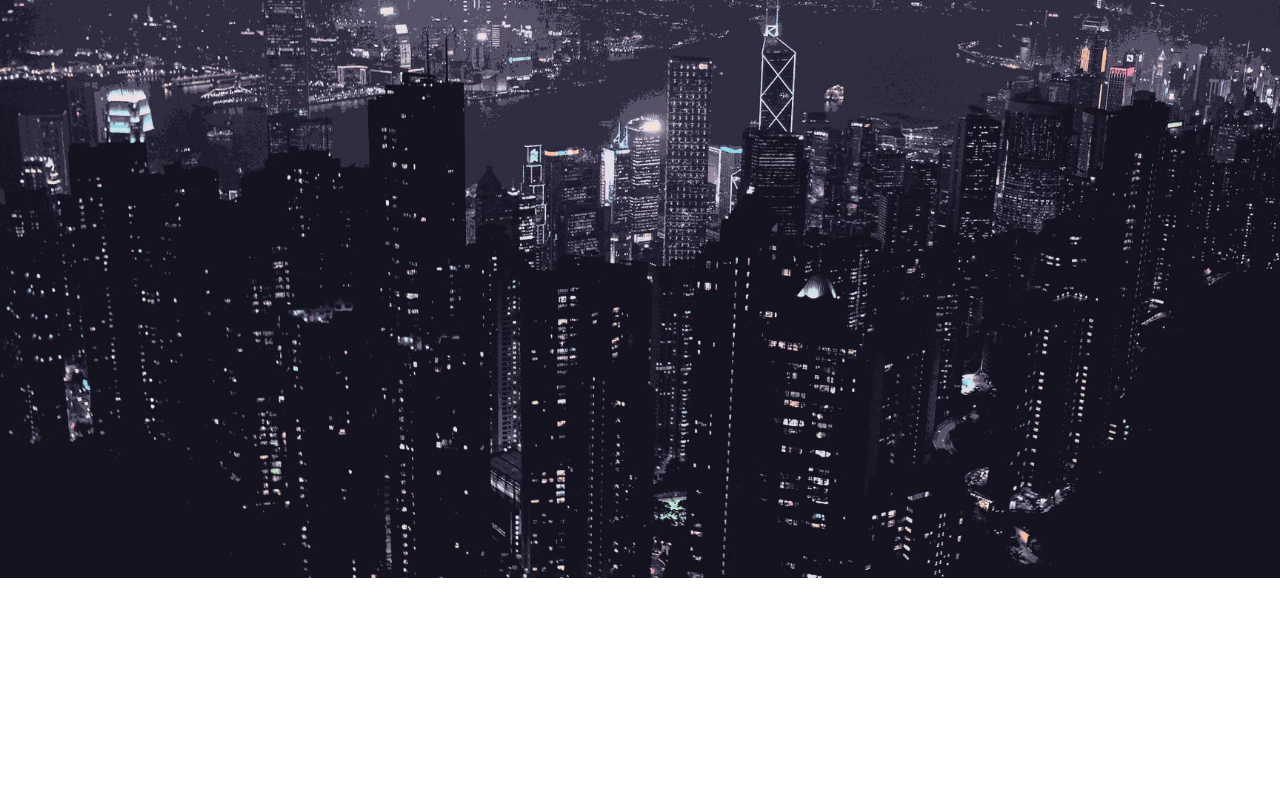
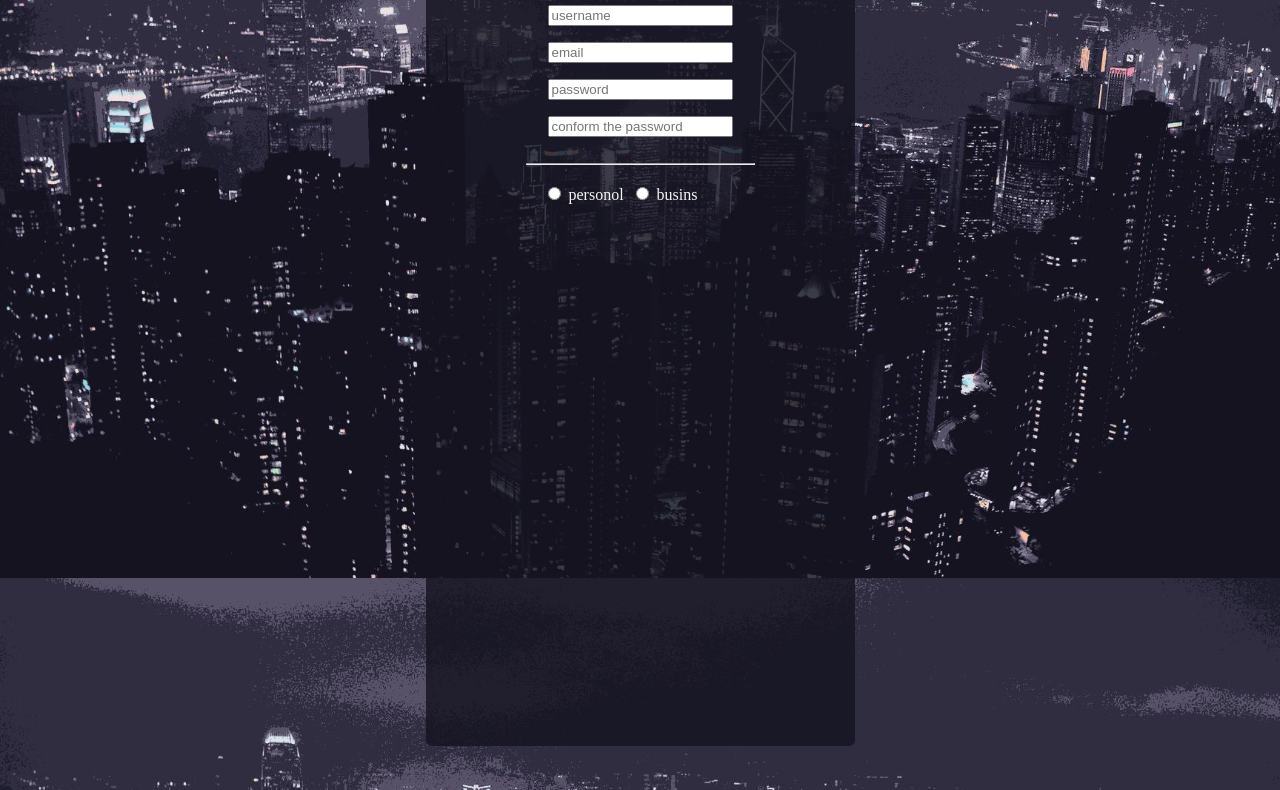
Before and after one commit to Mujtaba-abd/Register-Form, a plain HTML site: page index.html in a window 1280 px wide. Shown: the part 222-1012 px from the top of the page. Before the commit the page ends 800 px from the top, so only its background shows below. Drawn offline with Linux system fonts and the light colour scheme.

Commit message:
adding four inputs for username and email and password and starting the account type

```diff
--- a/index.html
+++ b/index.html
@@ -7,6 +7,35 @@
     <link rel="stylesheet" href="style.css">
 </head>
 <body>
+    <main>
+        <h1>Regester</h1>
+            <form action="">
+                <fieldset>
+                    <figcaption>
+                        <input type="text" placeholder="username" required>
+                    </figcaption>
 
+                <figcaption>
+                <input type="email" placeholder="email" required>
+                </figcaption>
+
+                <figcaption>
+                <input type="password" placeholder="password" required>
+                </figcaption>
+
+                <figcaption>
+                <input type="password" placeholder="conform the password" required>
+                </figcaption>
+            </fieldset>
+                <hr>
+                <fieldset class="account-type">
+                    <label for="type of account">
+                        <input type="radio" name="type of account">personol</label>
+
+                        <label for="type of account">
+                            <input type="radio" name="type of account">busins</label>
+                        </fieldset>
+            </form>
+    </main>
 </body>
 </html>
--- a/style.css
+++ b/style.css
@@ -1,7 +1,48 @@
 body{
+    margin: 0px;
     background-image: url("Wallpaper\ 2.jpg");
     background-size: cover;
     background-repeat: no-repeat;
     background-position: center;
     background-attachment: fixed;
+    padding: 10%;
+    color: whitesmoke;
+    display: flex;
+    justify-content: center;
 }
+main{
+    display: flex;
+    background-color: #151320cd;
+    height: 80vh;
+    /* width: 55vw; */
+    padding: 100px;
+    align-items: center;
+    align-self: center;
+    flex-direction: column;
+    border-radius: 6px;
+}
+
+h1 {
+    align-self: center;
+    margin-top: -58px;
+}
+
+fieldset{
+    border: 0;
+}
+
+form{
+    align-self: center;
+    margin-top: -15px;
+}
+
+input {
+    margin: 8px;
+}
+
+hr{
+}
+
+.account-type{
+    display: block;
+}
```
